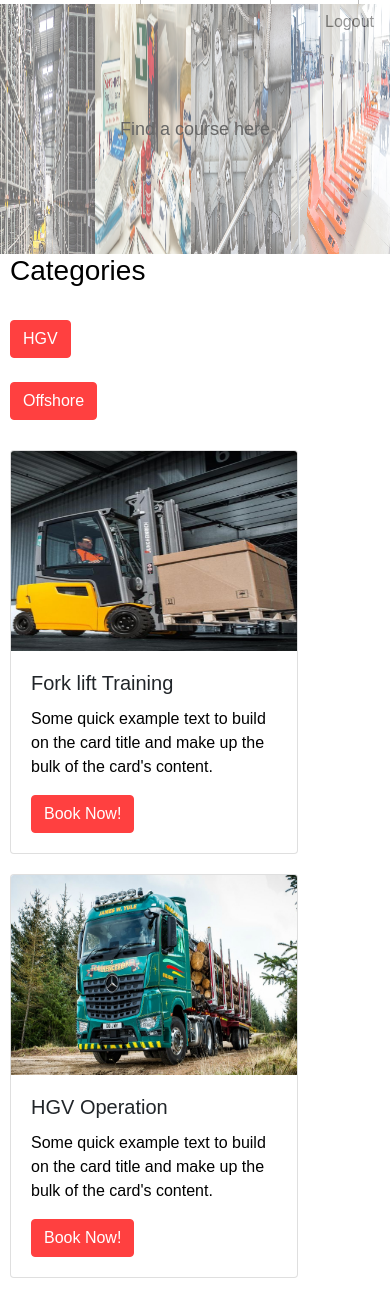
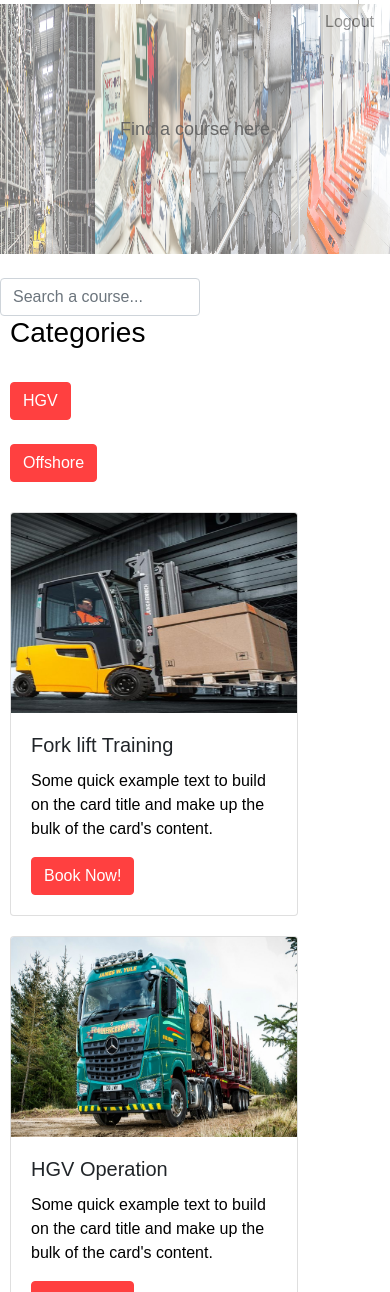
Before and after one commit to Aden-Training/Training_Portal, a Flask app: page /findcourse in a window 390 px wide. Shown: the part 143-1435 px from the top of the page. Run offline with Flask 2, Linux system fonts and the light colour scheme; a user stored in the database is signed in; data comes from the database, SQL or seed files in the repository; both versions use the stored data as it was after the commit; some libraries are stand-ins or nearby versions.

Commit message:
working on search bar

```diff
--- a/static/js/functions.js
+++ b/static/js/functions.js
@@ -7,3 +7,21 @@ function switchVisibleOffshore(){
     document.getElementById('divHGV').style.display = 'none';
     document.getElementById('divOffshore').style.display = 'block';
 }
+
+function searchCourses(){
+    let search = document.getElementById('searchBar').value
+    search = search.toLowerCase();
+    let x = document.getElementsByClassName('card')
+    let y = document.getElementsByClassName('card-title');
+
+    document.getElementById('divHGV').style.display = 'none';
+    document.getElementById('divOffshore').style.display = 'none';
+
+    for(i = 0; i < x.length; i++){
+        if(!y[i].innerHTML.toLowerCase().includes(search)){
+            x[i].style.display="none";
+        }else{
+            x[i].style.display="inline-block";
+        }
+    }
+}
--- a/templates/findcourse.html
+++ b/templates/findcourse.html
@@ -7,6 +7,14 @@
     </div>
 </div>
 <div class="coursefinder">
+    <br>
+    <div class="row">
+        <div class="col-md-9"></div>
+        <div class="col-md-2">
+            <input id="searchBar" class="form-control formInput" name="search" onkeyup="searchCourses()" type="text" placeholder="Search a course...">
+        </div>
+        <div class="col-md-1"></div>
+    </div>
     <div class="row">
         <div class="col-md-3">
             <div class="catbar" id="catbarTo">
```
Also changed, not shown: db/database.db.
